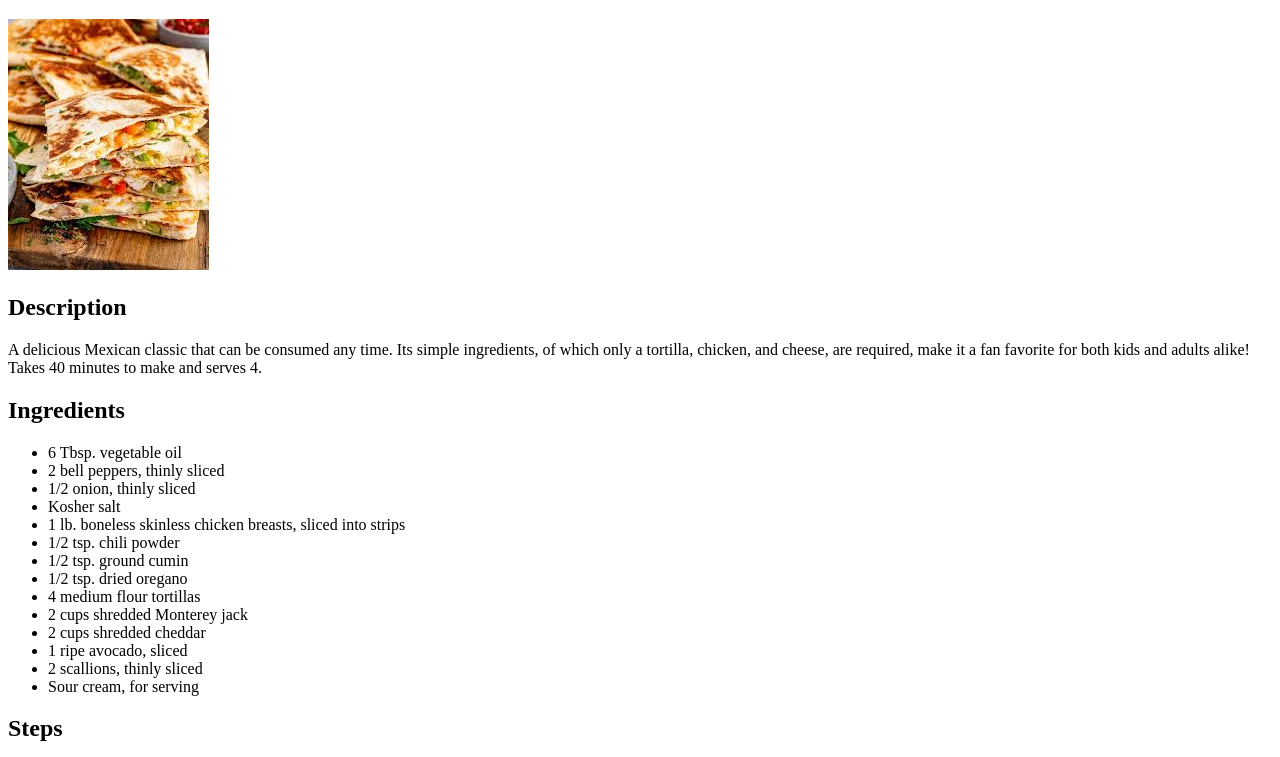
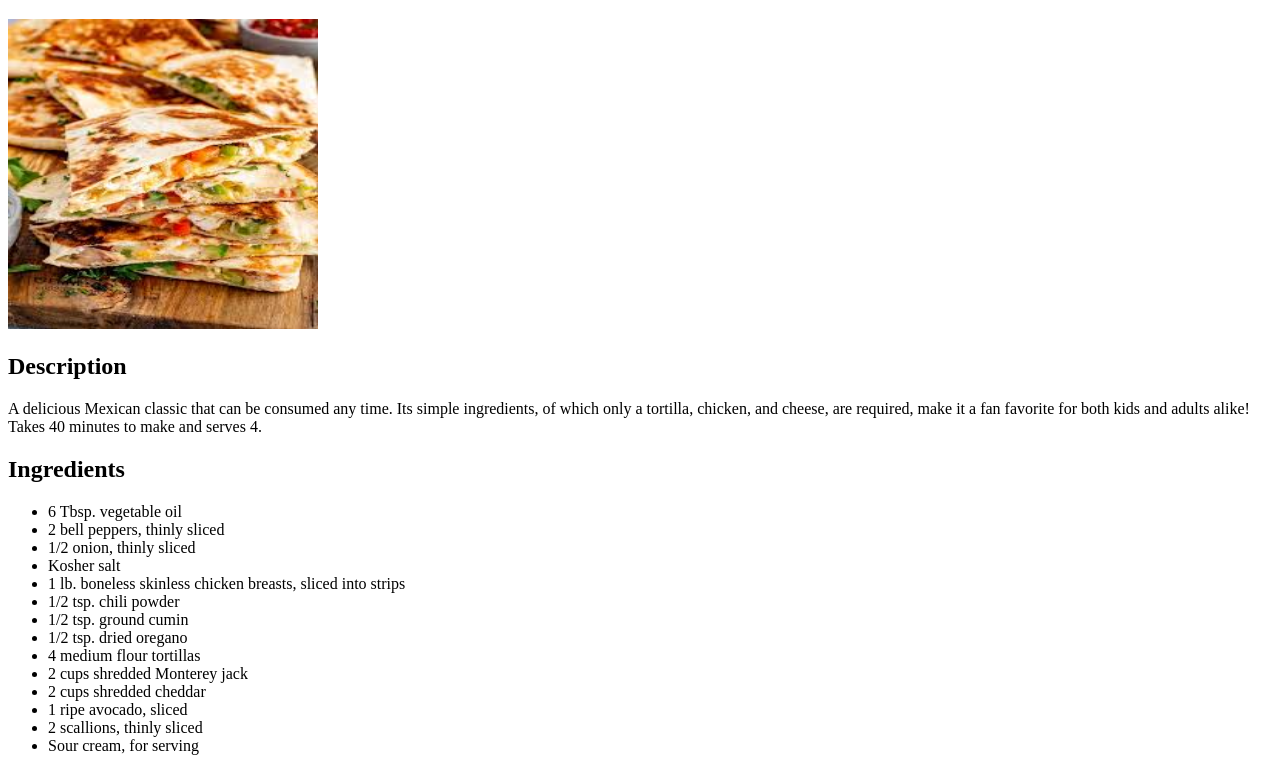
Before and after one commit to Sai-Rachumalla/odin-recipes, a plain HTML site: page recipes/quesadilla.html in a window 1280 px wide. Shown: the part 61-818 px from the top of the page. Drawn offline with Linux system fonts and the light colour scheme.

Commit message:
Update quesadilla image size

```diff
--- a/recipes/quesadilla.html
+++ b/recipes/quesadilla.html
@@ -8,7 +8,7 @@
 </head>
 <body>
     <h1>Chicken Quesadilla</h1>
-    <img src='../images/quesadilla.jpeg' alt='Quesadilla'>
+    <img src='../images/quesadilla.jpeg' alt='Quesadilla' height='310' width='310'>
     <h2>Description</h2>
     <p>A delicious Mexican classic that can be consumed any time. Its simple ingredients,
         of which only a tortilla, chicken, and cheese, are required, make it a fan favorite
```
